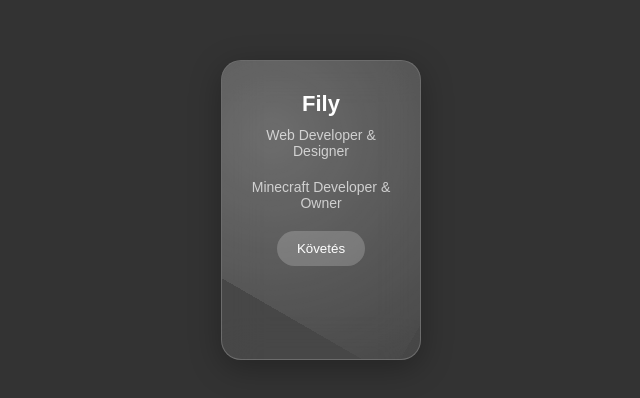
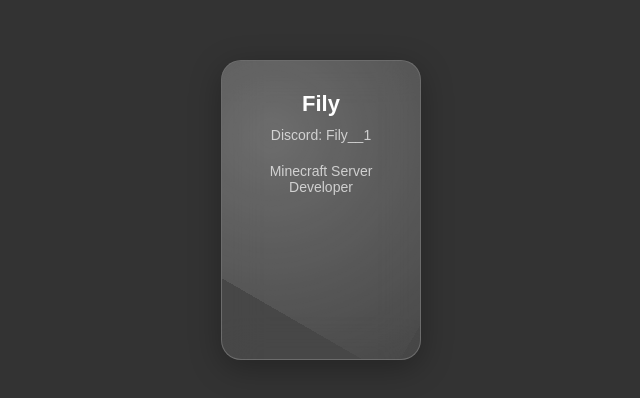
Before and after one commit to FilyHU/FilyHU.github.io, a plain HTML site: page index.html in a window 1280 px wide. Shown: the part 190-588 px from the top of the page, without its empty margins (319-959 px from the left). Drawn offline with Linux system fonts and the light colour scheme.

Commit message:
Update index.html

```diff
--- a/index.html
+++ b/index.html
@@ -10,9 +10,8 @@
     <div class="profile-card">
         <div class="avatar"></div>
         <h2>Fily</h2>
-        <p>Web Developer & Designer</p>
-        <p>Minecraft Developer & Owner</p>
-        <button class="follow-btn">Követés</button>
+        <p>Discord: Fily__1</p>
+        <p>Minecraft Server Developer</p>
     </div>
 </body>
 </html>
```
